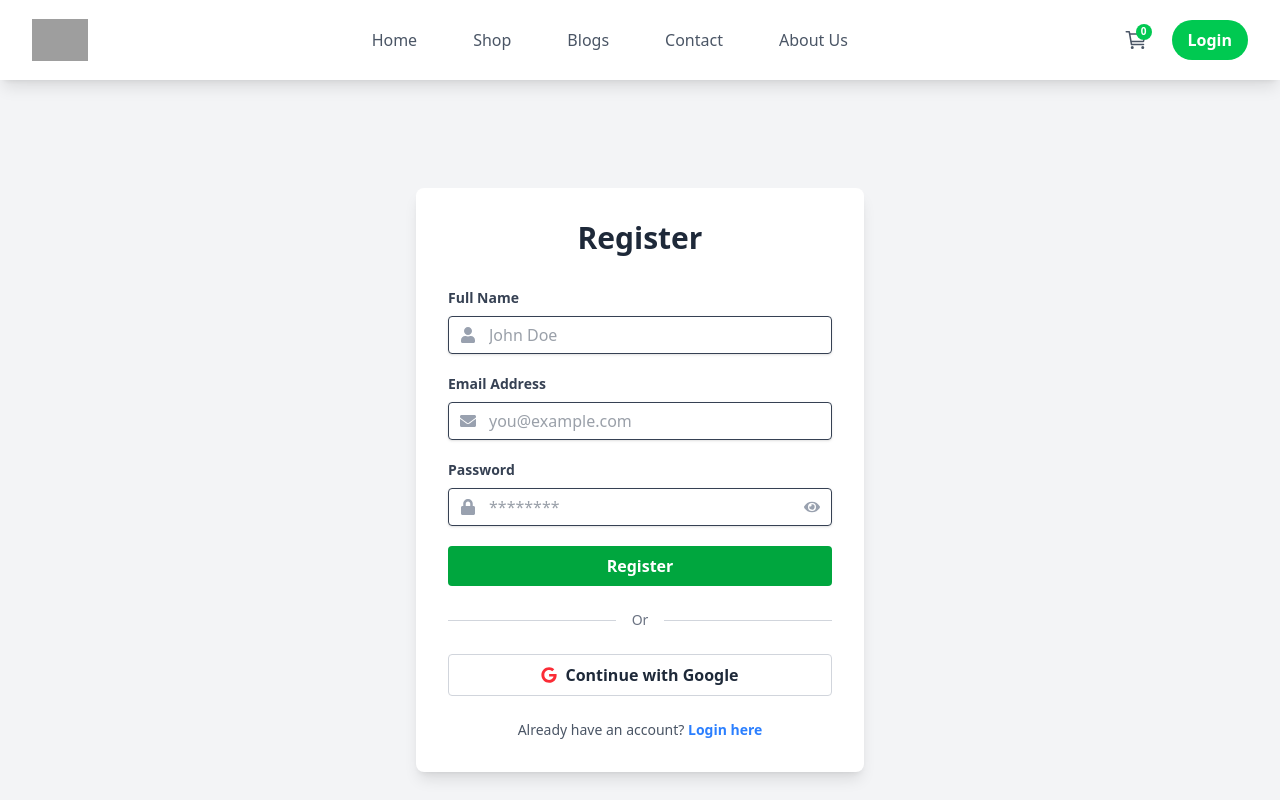
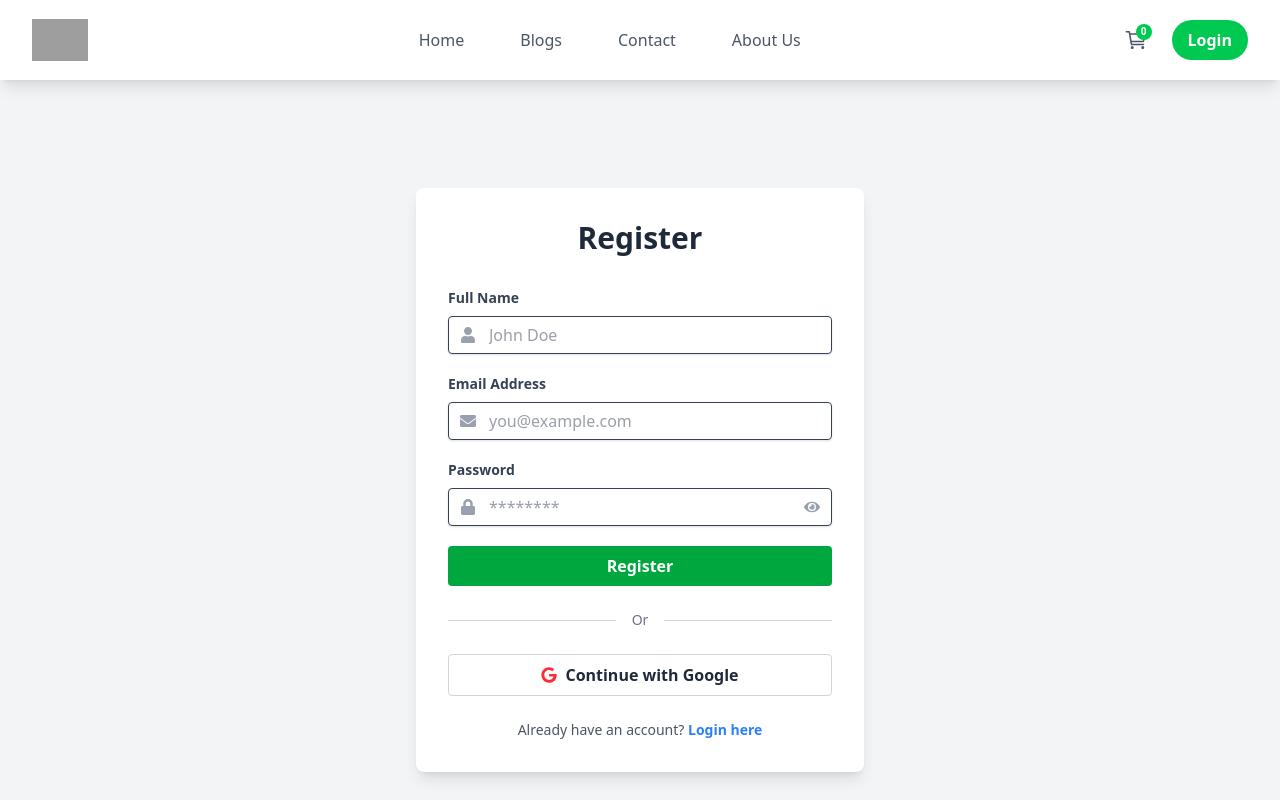
Before and after one commit to islamemon59/agriculture-products-with-nextjs, a Next.js app: page /register in a window 1280 px wide. Shown: the top 800 px of the page. Built offline with nearby package versions, Linux system fonts and the light colour scheme; no server answers; grey boxes are pictures that could not be loaded.

Commit message:
conditionally shop route show logic added

```diff
--- a/src/app/Components/Navbar/MobileMenu/MobileMenu.jsx
+++ b/src/app/Components/Navbar/MobileMenu/MobileMenu.jsx
@@ -2,9 +2,11 @@
 import Link from "next/link";
 import { usePathname } from "next/navigation";
 import React, { useEffect, useState } from "react";
+import { useSession } from "next-auth/react"; // ✅ for login check
 
 const MobileMenu = ({ isMenuOpen, setIsMenuOpen }) => {
   const pathname = usePathname();
+  const { data: session } = useSession(); // ✅ check login
   const [currentPathname, setCurrentPathname] = useState("");
   const [isAnimating, setIsAnimating] = useState(false);
 
@@ -14,12 +16,11 @@ const MobileMenu = ({ isMenuOpen, setIsMenuOpen }) => {
     }
   }, [pathname]);
 
-  // Handle the animation state
+  // Handle animation state
   useEffect(() => {
     if (isMenuOpen) {
       setIsAnimating(true);
     } else {
-      // Delay setting isAnimating to false to allow the exit transition to complete
       const timer = setTimeout(() => setIsAnimating(false), 300);
       return () => clearTimeout(timer);
     }
@@ -27,11 +28,13 @@ const MobileMenu = ({ isMenuOpen, setIsMenuOpen }) => {
 
   if (!currentPathname) return null;
 
+  // ✅ Nav links (conditionally include Shop only if logged in)
   const navLinks = [
     { name: "Home", href: "/" },
-    { name: "Shop", href: "/shop" },
+    ...(session ? [{ name: "Shop", href: "/shop" }] : []), // show only if logged in
     { name: "Blogs", href: "/blogs" },
     { name: "Contact", href: "/contact" },
+    { name: "About Us", href: "/aboutUs" },
   ];
 
   return (
--- a/src/app/Components/Navbar/ModileNavLinks/MobileNavLinks.jsx
+++ b/src/app/Components/Navbar/ModileNavLinks/MobileNavLinks.jsx
@@ -7,6 +7,7 @@ const MobileNavLinks = () => {
     { to: "/shop", label: "Shop" },
     { to: "/blogs", label: "Blogs" },
     { to: "/contact", label: "Contact" },
+    { to: "/aboutUs", label: "About Us" },
   ];
   return (
     <div className="flex items-center justify-center">
--- a/src/app/Components/Navbar/NavLinks/NavLinks.jsx
+++ b/src/app/Components/Navbar/NavLinks/NavLinks.jsx
@@ -1,13 +1,14 @@
 "use client";
 import Link from "next/link";
 import { usePathname } from "next/navigation";
+import { useSession } from "next-auth/react"; // ✅ import next-auth
 import React, { useEffect, useState } from "react";
 
 const NavLinks = ({ link }) => {
   const pathname = usePathname();
   const [currentPathname, setCurrentPathname] = useState("");
+  const { data: session } = useSession(); // ✅ get session
 
-  // Prevents "NextRouter not mounted" error by waiting for mount
   useEffect(() => {
     if (pathname) {
       setCurrentPathname(pathname);
@@ -15,6 +16,11 @@ const NavLinks = ({ link }) => {
   }, [pathname]);
 
   if (!currentPathname) return null; // Avoid rendering until mounted
+
+  // 🚫 Hide shop link if not logged in
+  if (link.href === "/shop" && !session) {
+    return null;
+  }
 
   return (
     <Link
```
